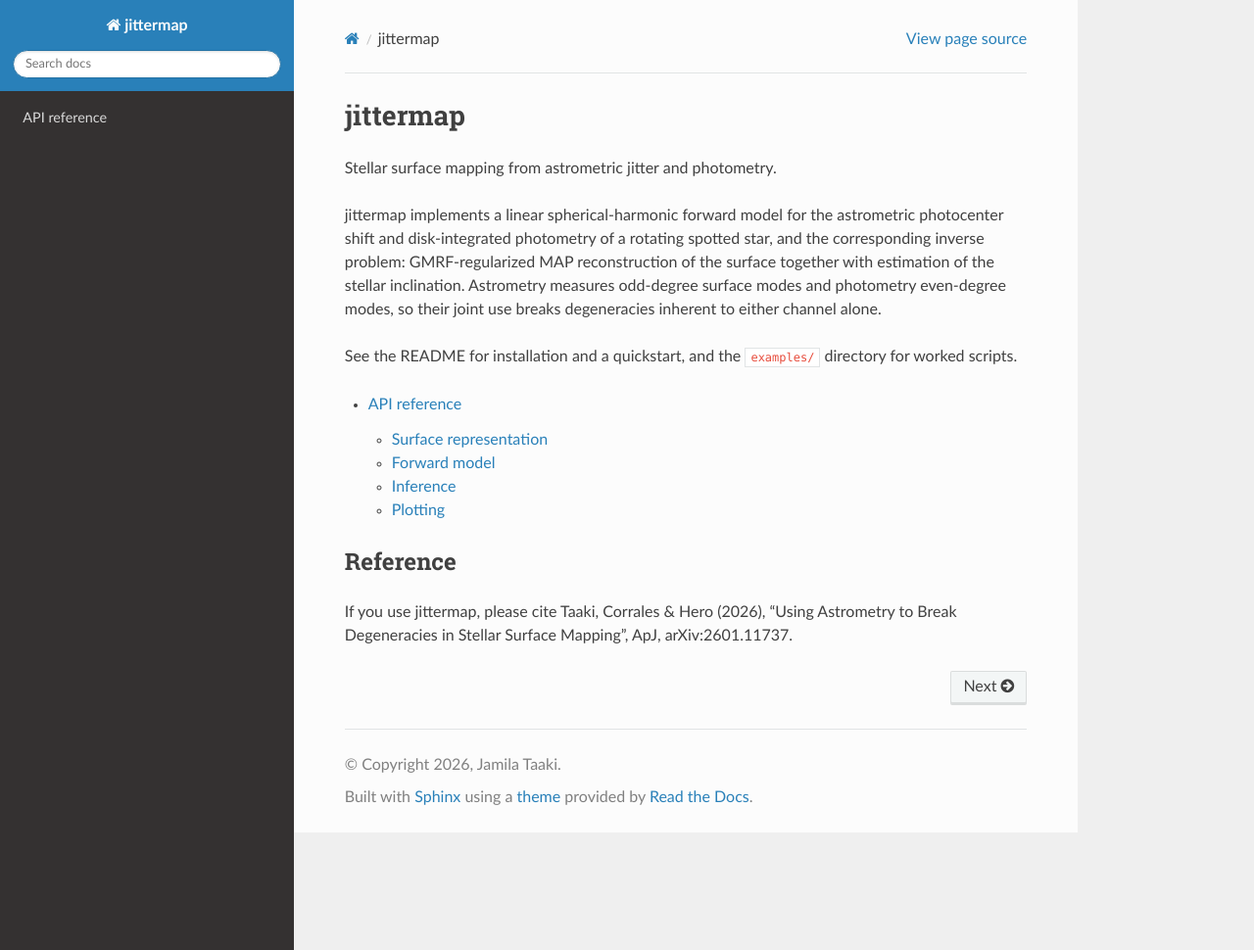
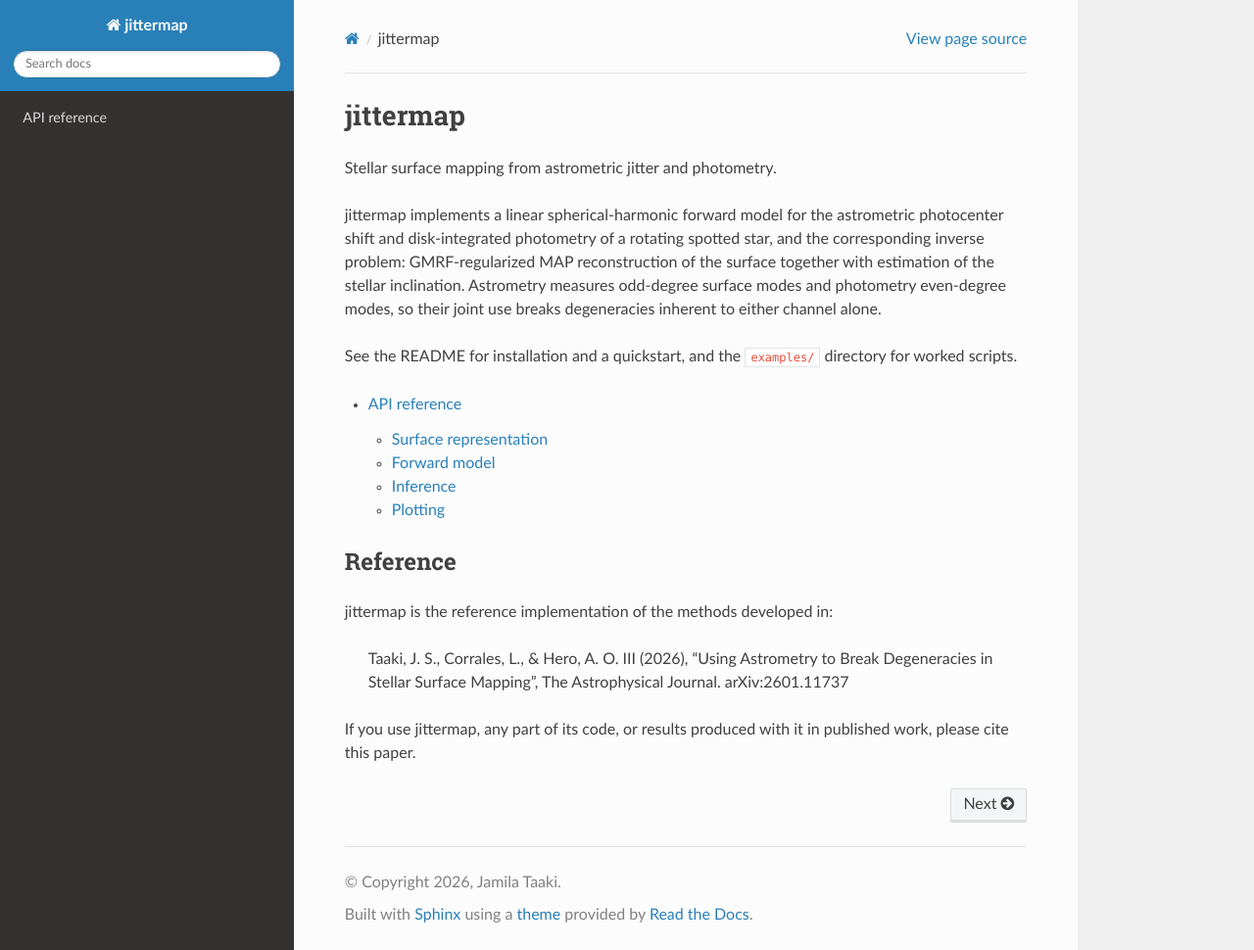
Before and after one commit to xiaziyna/jittermap, a Sphinx documentation site: the page built from docs/index.rst, in a window 1280 px wide and 970 px high. Shown: the whole window at 98% size. Built offline with Sphinx 7.4.7 and the Read the Docs theme 3.1.0, drawn with Linux system fonts in a browser that asks for light colours.

Commit message:
Make paper attribution and citation request explicit in README, docs, package docstring

```diff
--- a/docs/index.rst
+++ b/docs/index.rst
@@ -22,6 +22,11 @@ directory for worked scripts.
 Reference
 ---------
 
-If you use jittermap, please cite Taaki, Corrales & Hero (2026),
-"Using Astrometry to Break Degeneracies in Stellar Surface Mapping",
-ApJ, arXiv:2601.11737.
+jittermap is the reference implementation of the methods developed in:
+
+    Taaki, J. S., Corrales, L., & Hero, A. O. III (2026),
+    "Using Astrometry to Break Degeneracies in Stellar Surface Mapping",
+    The Astrophysical Journal. arXiv:2601.11737
+
+If you use jittermap, any part of its code, or results produced with it
+in published work, please cite this paper.
```
Also changed, not shown: README.md (+31 -3 lines), jittermap/__init__.py (+8 -0 lines).
